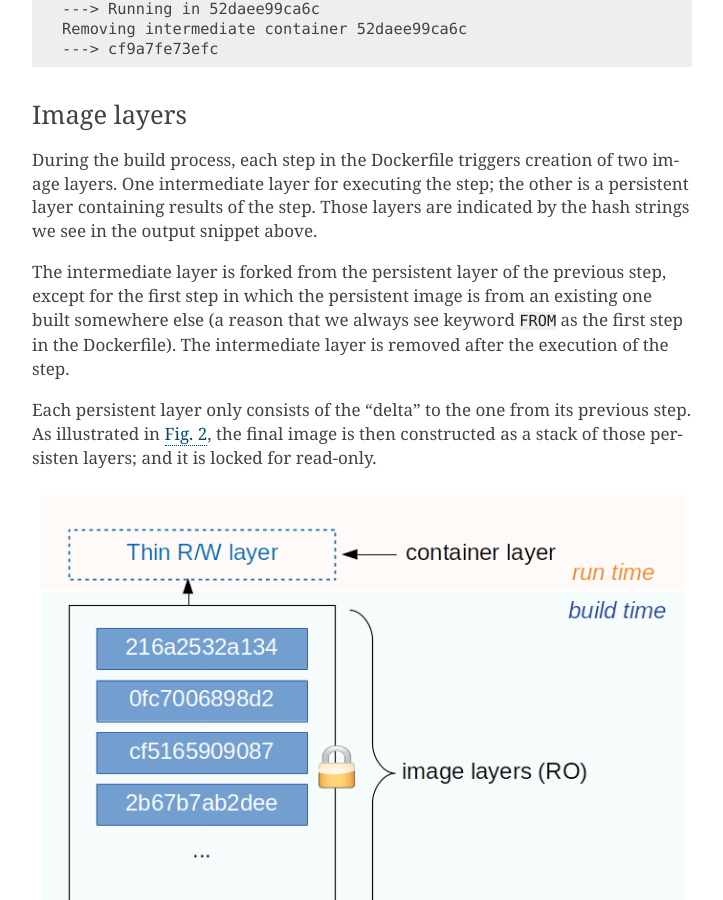
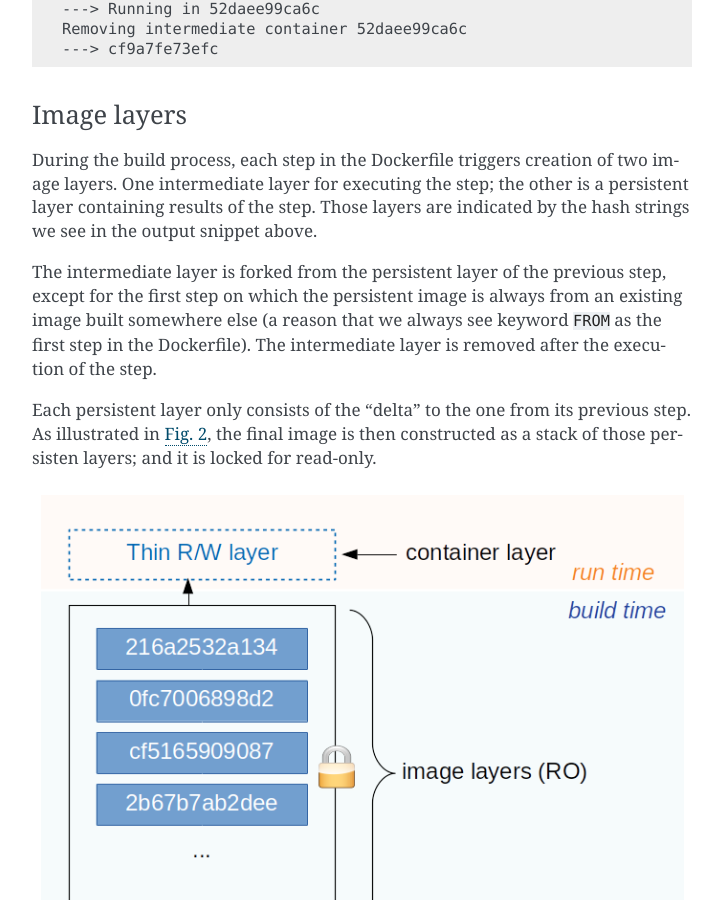
Before and after one commit to Donders-Institute/docker-swarm-setup, a Sphinx documentation site: the page built from doc/tutorial/basic.rst, in a window 1280 px wide and 900 px high, scrolled down 2486 px. Shown: the whole window, without its empty margins (388-1111 px from the left). Built offline with Sphinx 7.4.7, drawn with Linux system fonts in a browser that asks for light colours.

Commit message:
Update basic.rst

```diff
--- a/doc/tutorial/basic.rst
+++ b/doc/tutorial/basic.rst
@@ -103,7 +103,7 @@ Image layers
 
 During the build process, each step in the Dockerfile triggers creation of two image layers.  One intermediate layer for executing the step; the other is a persistent layer containing results of the step.  Those layers are indicated by the hash strings we see in the output snippet above.
 
-The intermediate layer is forked from the persistent layer of the previous step, except for the first step in which the persistent image is from an existing one built somewhere else (a reason that we always see keyword ``FROM`` as the first step in the Dockerfile). The intermediate layer is removed after the execution of the step.
+The intermediate layer is forked from the persistent layer of the previous step, except for the first step on which the persistent image is always from an existing image built somewhere else (a reason that we always see keyword ``FROM`` as the first step in the Dockerfile). The intermediate layer is removed after the execution of the step.
 
 Each persistent layer only consists of the "delta" to the one from its previous step. As illustrated in :numref:`containerlayers`, the final image is then constructed as a stack of those persisten layers; and it is locked for read-only.
 
```
